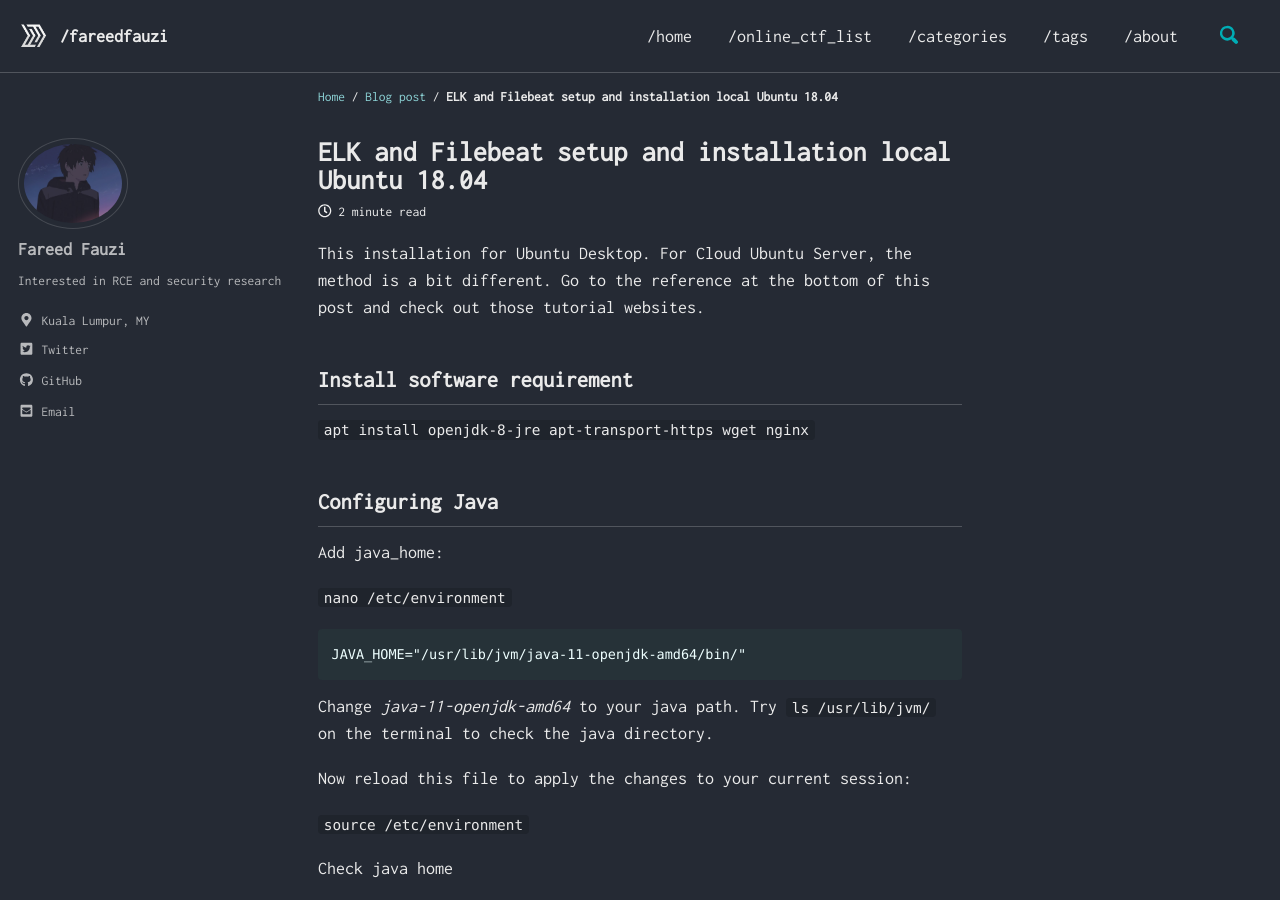
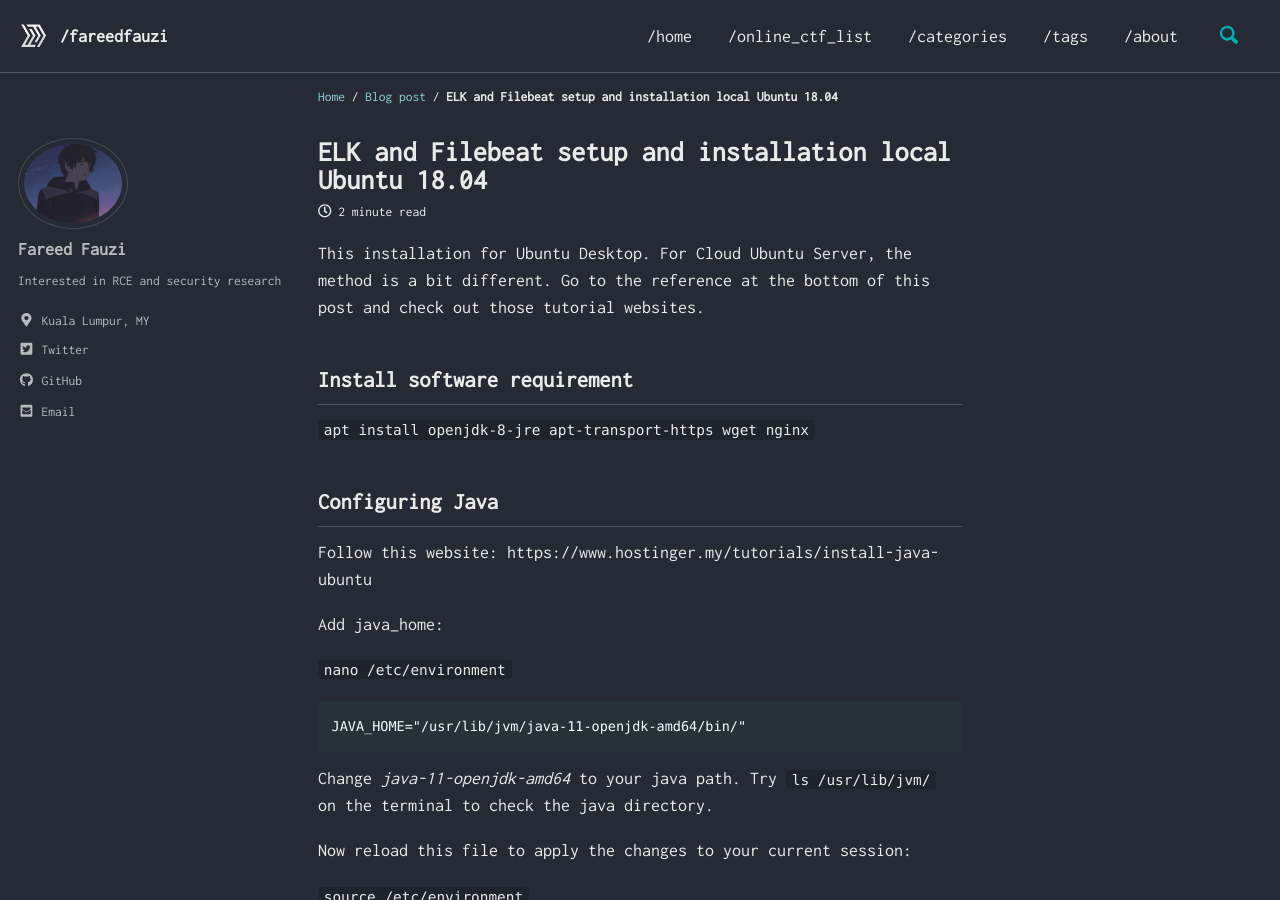
Before and after one commit to spiritedwolf/fareedfauzi.github.io, a Jekyll site: the page built from _posts/2020-03-18-Install-ELK-Filebeat.md, in a window 1280 px wide and 900 px high. Built offline with Jekyll 4.4.1, drawn with Linux system fonts in a browser that asks for light colours; cached includes are drawn as plain includes.

Commit message:
Update 2020-03-18-Install-ELK-Filebeat.md

```diff
--- a/_posts/2020-03-18-Install-ELK-Filebeat.md
+++ b/_posts/2020-03-18-Install-ELK-Filebeat.md
@@ -15,6 +15,8 @@ This installation for Ubuntu Desktop. For Cloud Ubuntu Server, the method is a b
 ``apt install openjdk-8-jre apt-transport-https wget nginx``
 
 ## Configuring Java
+
+Follow this website: https://www.hostinger.my/tutorials/install-java-ubuntu
 
 Add java_home:
 
```
